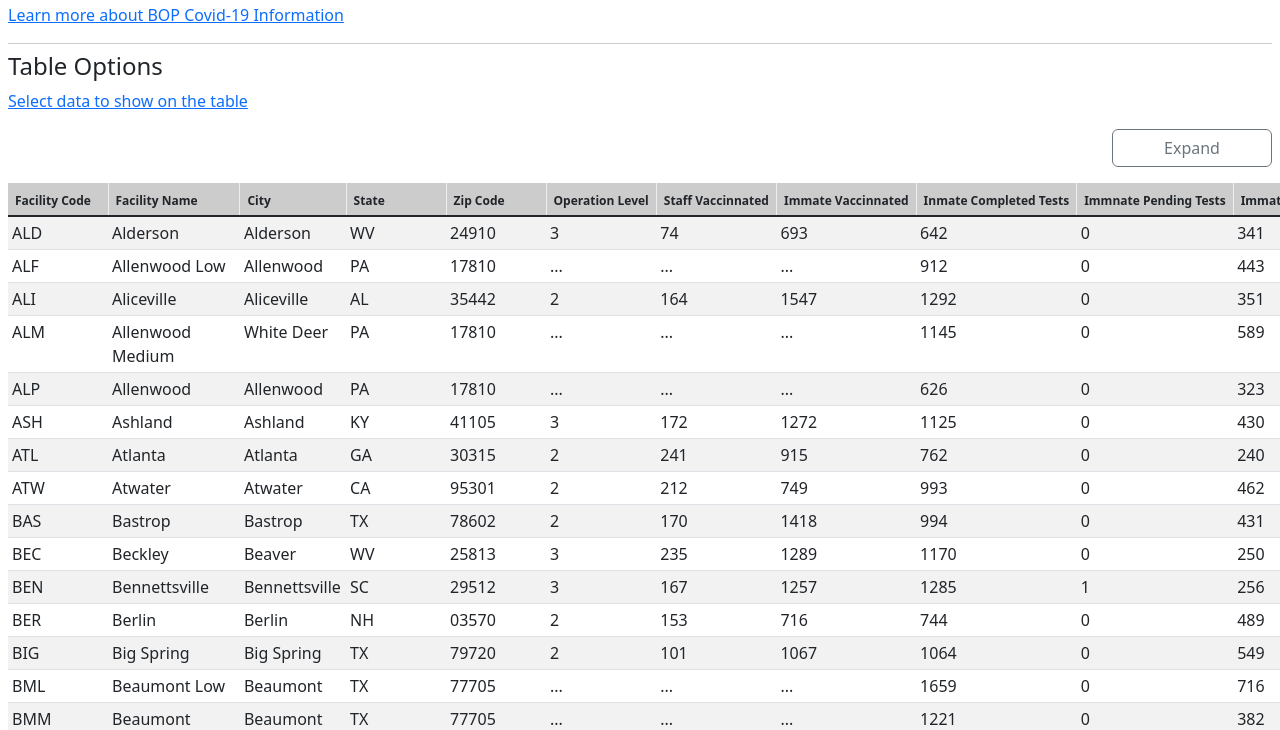
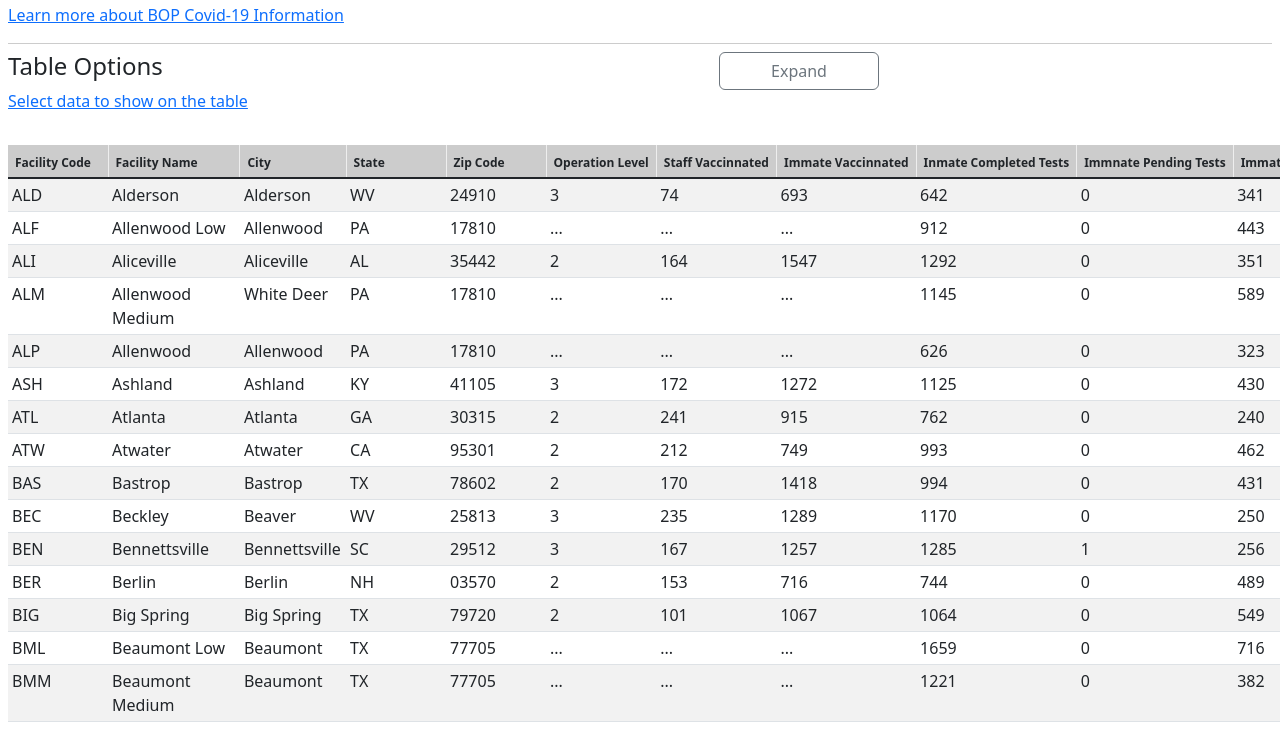
Before and after one commit to jnguyenc/covid19-stats, a website built with webpack: page src/covid19_table.html in a window 1280 px wide. Shown: the part 61-791 px from the top of the page. Built offline with nearby package versions, Linux system fonts and the light colour scheme.

Commit message:
adjusted responsive

```diff
--- a/src/covid19_table.html
+++ b/src/covid19_table.html
@@ -3,7 +3,7 @@
     <head>
         <meta charset="UTF-8" />
         <meta http-equiv="X-UA-Compatible" content="IE=edge" />
-        <meta name="viewport" content="width=device-width, initial-scale=2.0" />
+        <meta name="viewport" content="width=device-width, initial-scale=1.0" />
         <title>BOP Covid-19 Data Table</title>
         <link
             href="https://cdn.jsdelivr.net/npm/bootstrap@5.2.1/dist/css/bootstrap.min.css"
--- a/src/styles/main.scss
+++ b/src/styles/main.scss
@@ -34,12 +34,12 @@ html {
     display: flex;
     flex-direction: column;
     flex-wrap: wrap;
-    flex-grow: 0 0 3;
-    min-width: $min-width;
+    _flex-grow: 0 0 3;
+    _min-width: $min-width;
 
     button {
-      align-self: flex-end;
-      width: 10rem;
+      _align-self: flex-end;
+      _width: 10rem;
     }
   }
 }
@@ -111,6 +111,14 @@ html {
 @media (min-width: 400px) {
   fieldset:first-child > div {
     max-height: 14rem;
+  }
+  .optionsArea > div:nth-child(1){
+    max-height: 5em;
+    justify-content: space-between;
+    _flex-grow: 1 1 0;
+    button{
+      max-width: 10rem;
+    }
   }
 }
 
```
